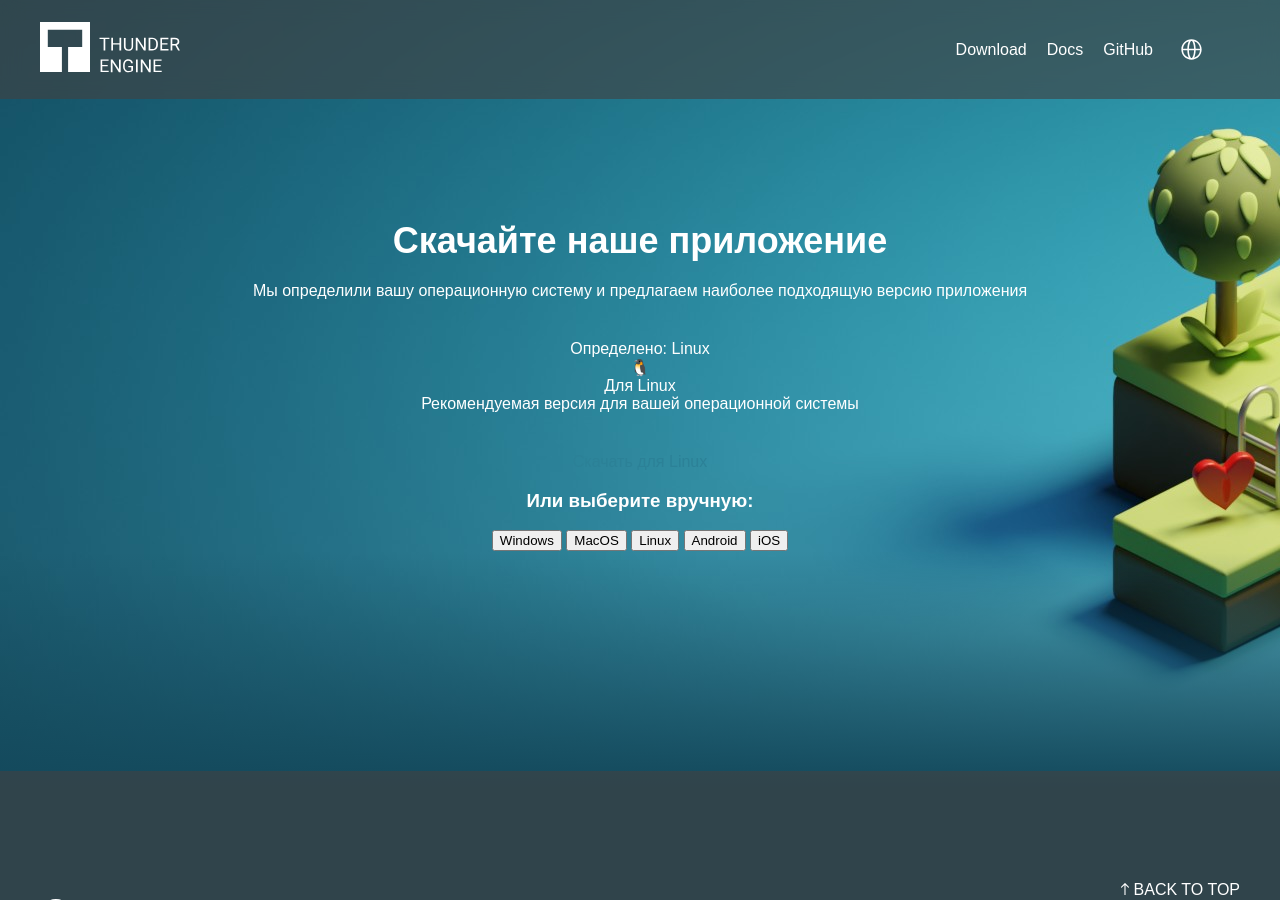
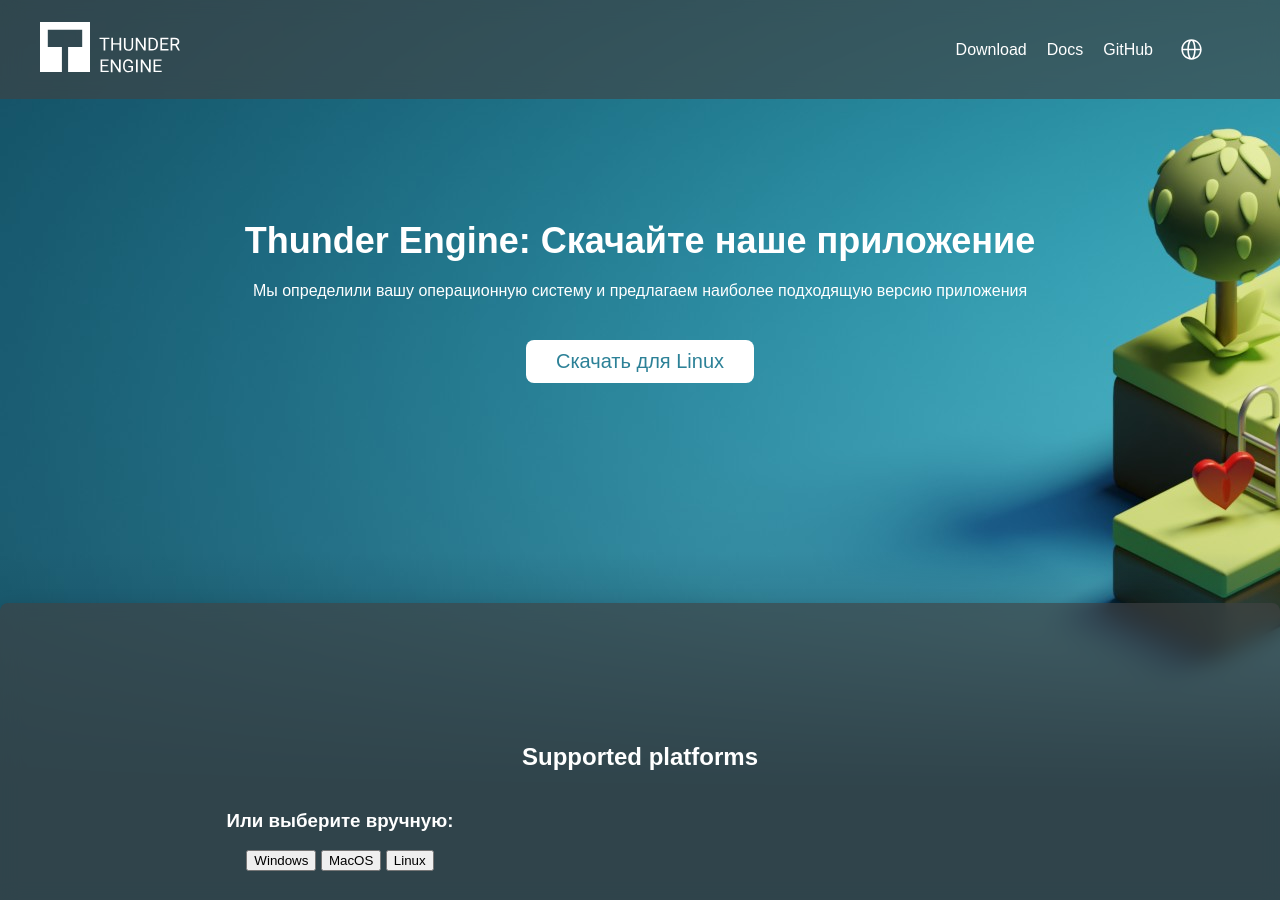
Before and after one commit to thunder-engine/thunderengine.org, a Jekyll site: the page built from download.html, in a window 1280 px wide and 900 px high. Built offline with Jekyll 4.4.1, drawn with Linux system fonts in a browser that asks for light colours.

Commit message:
Download page updated

```diff
--- a/download.html
+++ b/download.html
@@ -1,37 +1,31 @@
 ---
 layout: default
-title: Download
+title: Download - Thunder Engine
 ---
 
 <section id="hero">
-    <div class="container">
-		<div class="hero-content">
-			<h1 id="hero-title">Скачайте наше приложение</h1>
-			<p id="hero-paragraph">Мы определили вашу операционную систему и предлагаем наиболее подходящую версию приложения</p>
+    <div class="hero-content">
+        <h1>Thunder Engine: Скачайте наше приложение</h1>
+        <p id="hero-paragraph">Мы определили вашу операционную систему и предлагаем наиболее подходящую версию приложения</p>
+		<div id="download-container">
 
-			<div class="detection-status">
-				<div class="loader"></div>
-				<span id="status">Определяем вашу операционную систему...</span>
-			</div>
-
-			<div id="download-container" style="display: none;">
-				<!-- Контент будет сгенерирован JavaScript -->
-			</div>
-
+		</div>
+    </div>
+</section>
+<section id="about">
+    <div class="content">
+        <h2>Supported platforms</h2>
+		<div class="about-grid">
 			<div class="manual-select">
 				<h3>Или выберите вручную:</h3>
 				<button class="btn btn-windows" data-os="Windows">Windows</button>
 				<button class="btn btn-mac" data-os="MacOS">MacOS</button>
 				<button class="btn btn-linux" data-os="Linux">Linux</button>
-				<button class="btn btn-android" data-os="Android">Android</button>
-				<button class="btn btn-ios" data-os="iOS">iOS</button>
 			</div>
 		</div>
-    </div>
-
+	</div>
     <script>
         document.addEventListener('DOMContentLoaded', function() {
-            // Функция для определения ОС из User Agent
             function detectOS() {
                 const userAgent = window.navigator.userAgent;
                 const platform = window.navigator.platform;
@@ -51,7 +45,6 @@
                 return 'Unknown';
             }
 
-            // Функция для получения ссылки для скачивания в зависимости от ОС
             function getDownloadLink(os) {
                 const links = {
                     'Windows': 'https://example.com/download/windows/app-setup.exe',
@@ -62,65 +55,17 @@
                 return links[os] || 'https://example.com/download';
             }
 
-            // Функция для получения иконки ОС
-            function getOSIcon(os) {
-                const icons = {
-                    'Windows': '🪟',
-                    'MacOS': '🍎',
-                    'Linux': '🐧'
-                };
+            function showDownloadLink(os) {
+                const container = document.getElementById('download-container');
+                const downloadLink = getDownloadLink(os);
 
-                return icons[os] || '💻';
+                container.innerHTML = `
+                    <a href="${downloadLink}" target="_blank" class="cta-button">Скачать для ${os}</a>
+                `;
             }
 
-            // Функция для отображения соответствующей ссылки
-            function showDownloadLink(os) {
-                const statusElement = document.getElementById('status');
-                const container = document.getElementById('download-container');
+			showDownloadLink(detectOS());
 
-                statusElement.textContent = `Определено: ${os}`;
-
-                const downloadLink = getDownloadLink(os);
-                const osIcon = getOSIcon(os);
-
-                container.innerHTML = `
-                    <div class="download-card">
-                        <div class="os-icon">${osIcon}</div>
-                        <div class="os-name">Для ${os}</div>
-                        <p>Рекомендуемая версия для вашей операционной системы</p>
-                        <a href="${downloadLink}" class="btn ${getButtonClass(os)}">Скачать для ${os}</a>
-                    </div>
-                `;
-
-                container.style.display = 'block';
-
-                // Плавное появление
-                setTimeout(() => {
-                    container.style.opacity = 1;
-                    container.style.transform = 'translateY(0)';
-                }, 100);
-            }
-
-            // Функция для получения класса кнопки
-            function getButtonClass(os) {
-                const classes = {
-                    'Windows': 'btn-windows',
-                    'MacOS': 'btn-mac',
-                    'Linux': 'btn-linux'
-                };
-
-                return classes[os] || '';
-            }
-
-            // Определяем ОС и показываем ссылку
-            const os = detectOS();
-
-            // Имитируем задержку определения для наглядности
-            setTimeout(() => {
-                showDownloadLink(os);
-            }, 1500);
-
-            // Добавляем обработчики для ручного выбора
             document.querySelectorAll('.manual-select .btn').forEach(button => {
                 button.addEventListener('click', function() {
                     const selectedOS = this.getAttribute('data-os');
```
